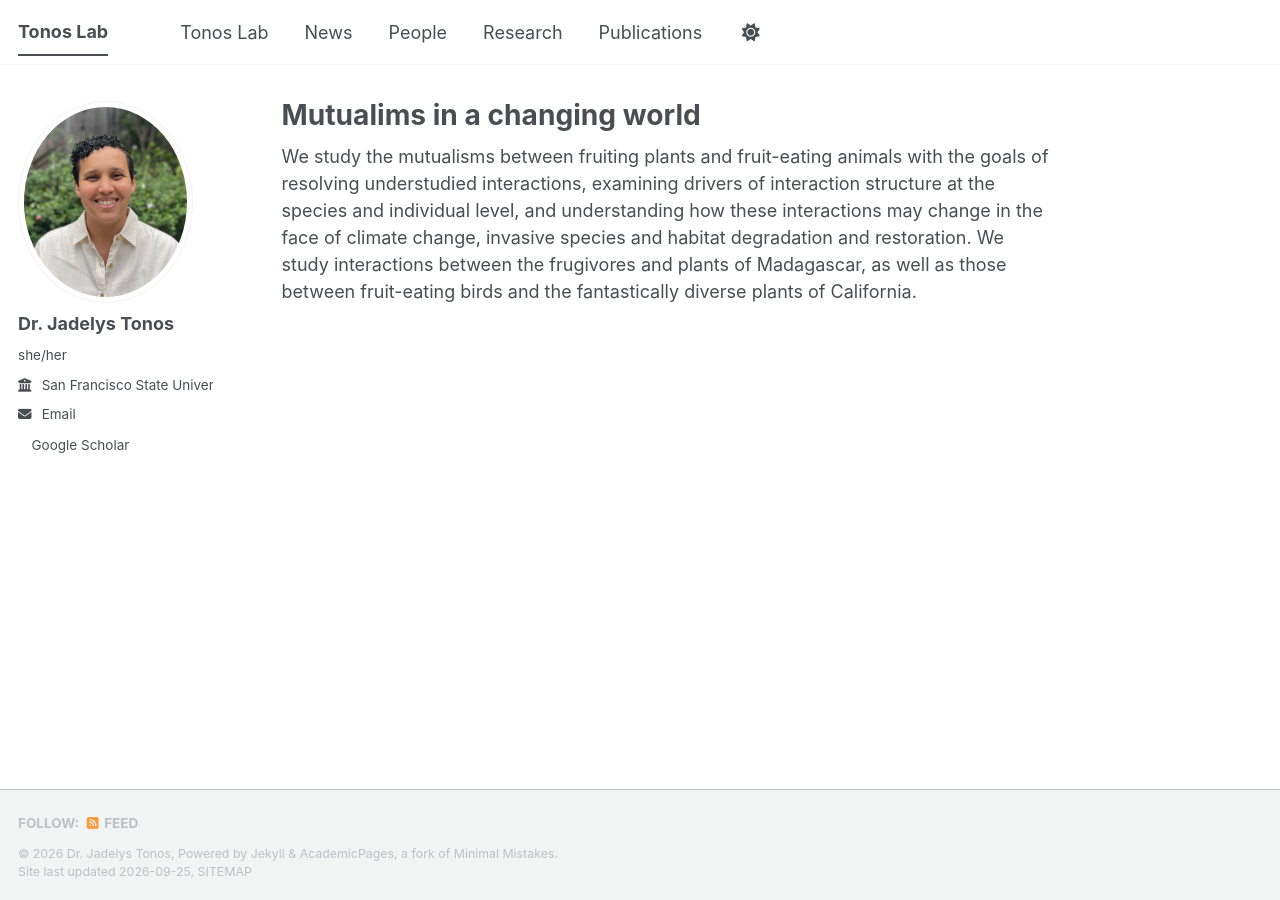
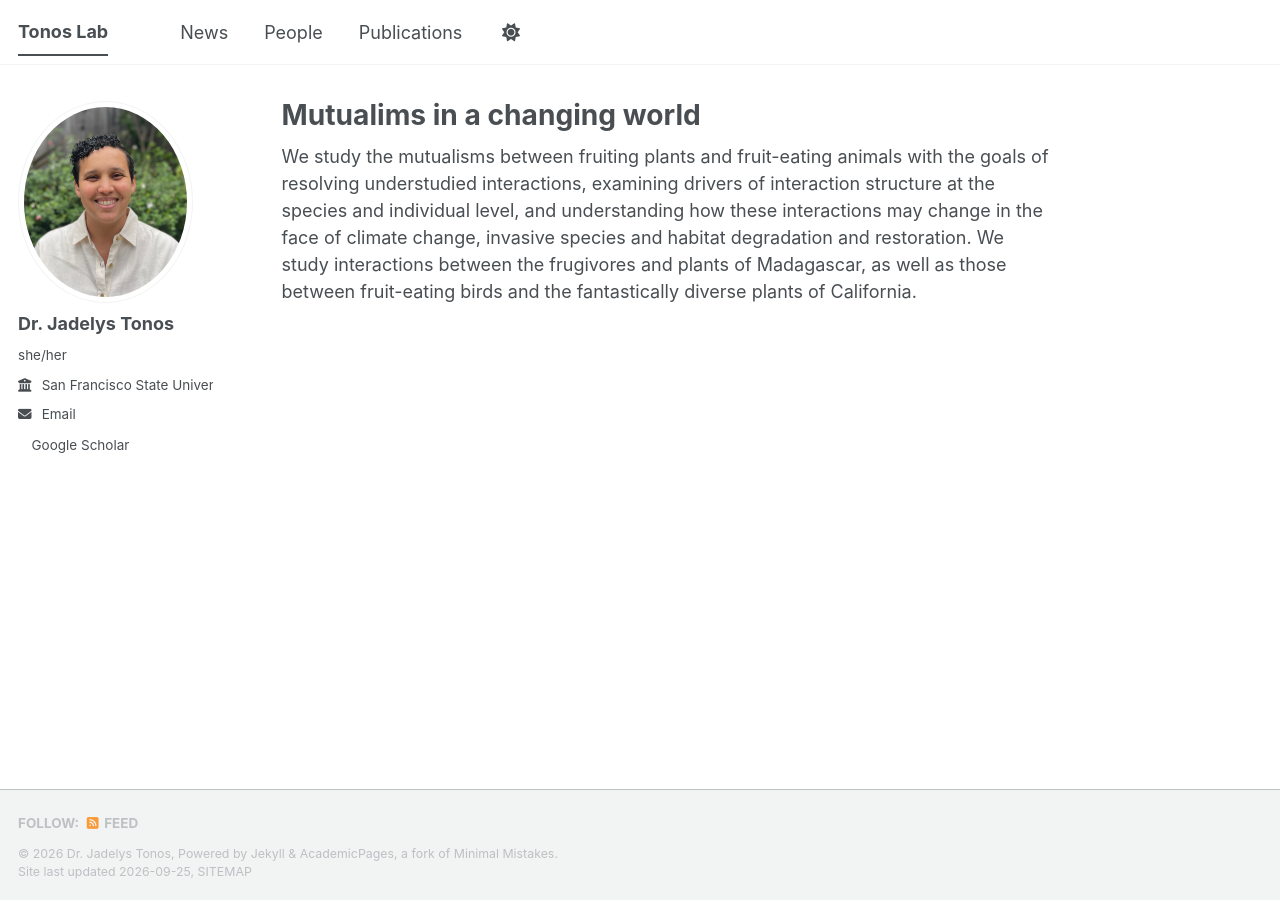
Before and after one commit to jtonos/jtonos.github.io, a Jekyll site: the page built from _pages/about.md, in a window 1280 px wide. Built offline with Jekyll 4.4.1, drawn with Linux system fonts in a browser that asks for light colours; a style sheet for code colours, icons or effects is not loaded.

Commit message:
Update navigation.yml

```diff
--- a/_data/navigation.yml
+++ b/_data/navigation.yml
@@ -8,17 +8,11 @@
 #      Markdown formatted page while the second is generated using JSON.
 
 main:
-  - title: "Tonos Lab"
-    url: /
-
   - title: "News"
     url: /news/
 
   - title: "People"
     url: /people/
 
-  - title: "Research"
-    url: /research/
-
   - title: "Publications"
     url: /publications/
```
